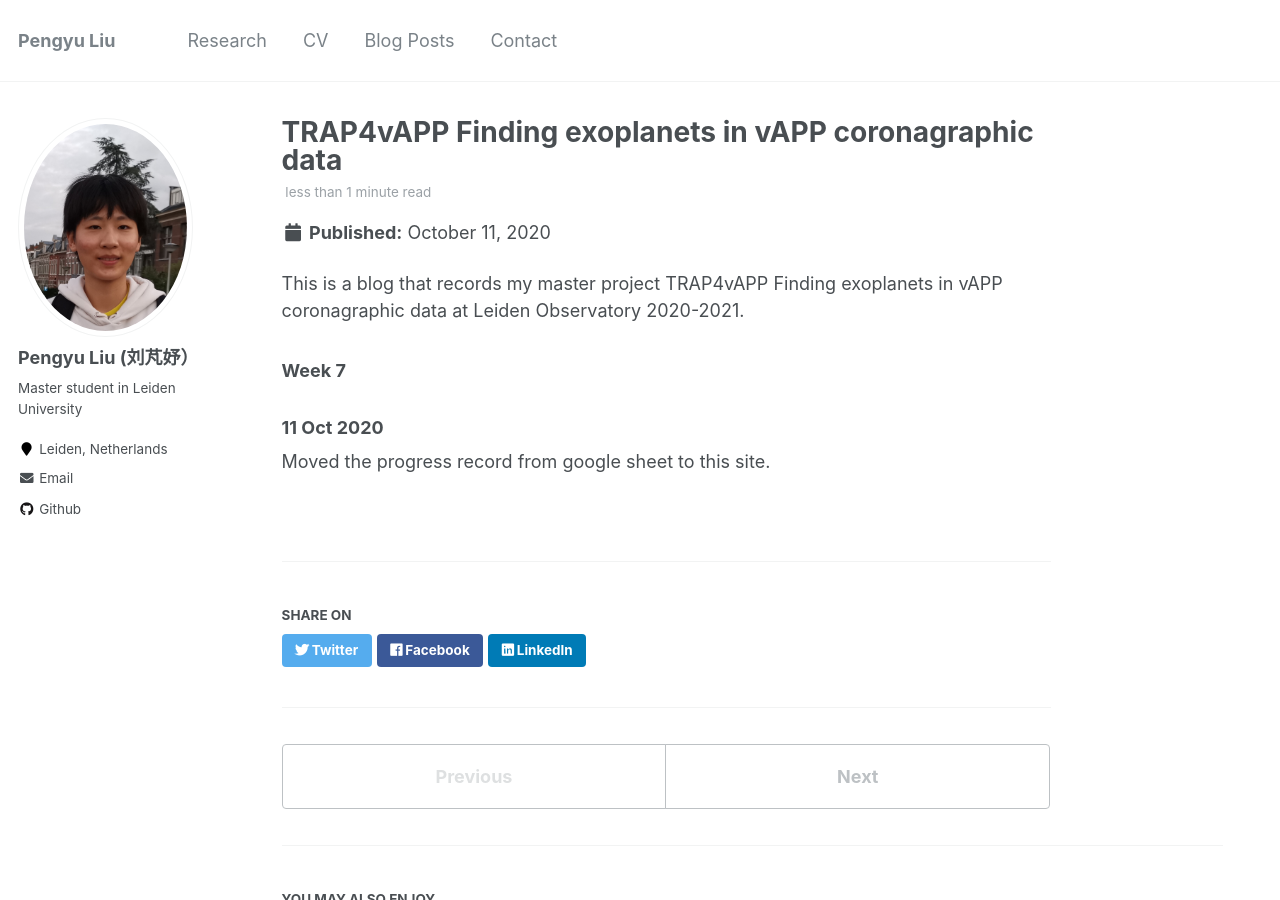
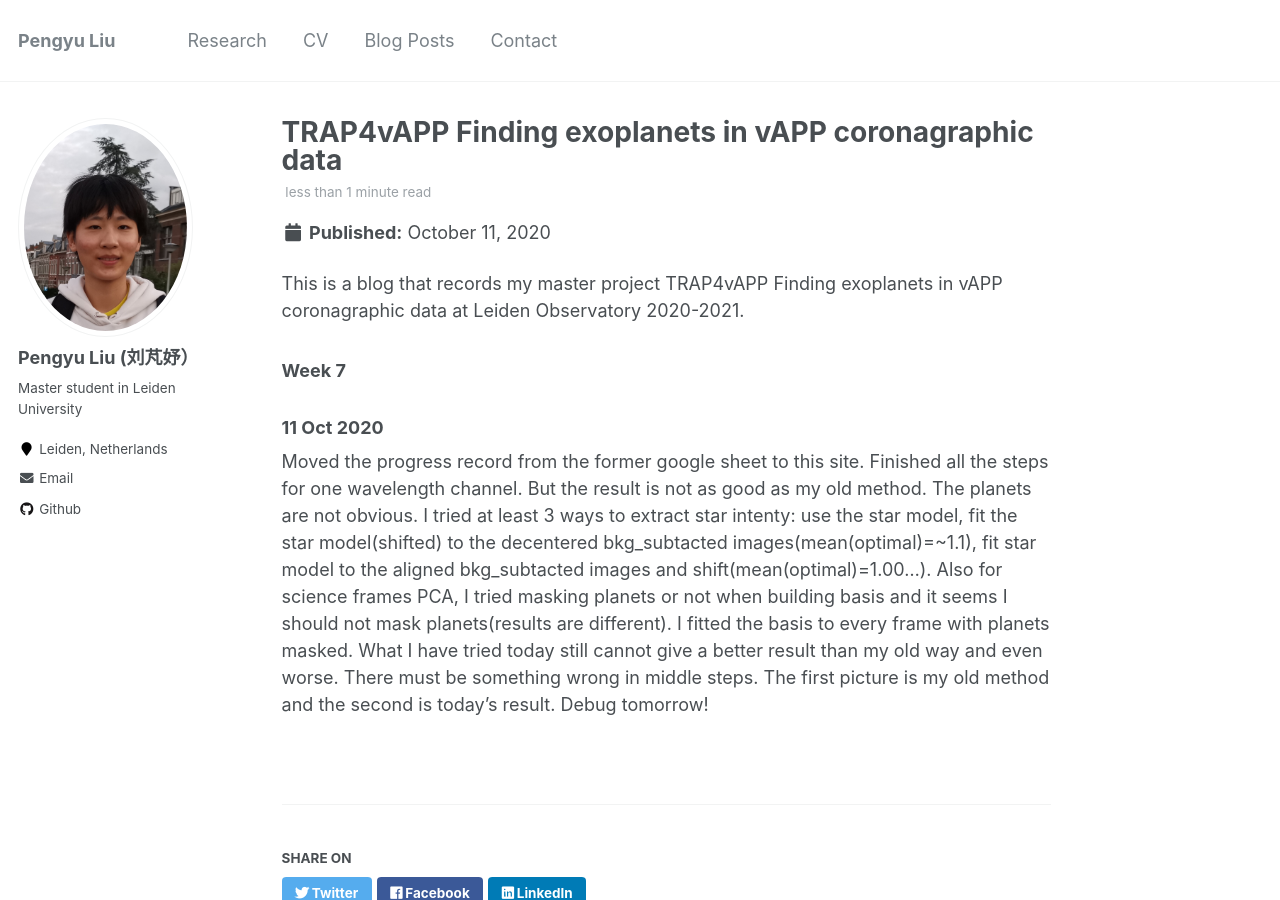
Before and after one commit to Pengyu-Liu/pengyuliu.github.io, a Jekyll site: the page built from _posts/2020-10-11-blog-post.md, in a window 1280 px wide and 900 px high. Built offline with Jekyll 4.4.1, drawn with Linux system fonts in a browser that asks for light colours.

Commit message:
Update 2020-10-11-blog-post.md

```diff
--- a/_posts/2020-10-11-blog-post.md
+++ b/_posts/2020-10-11-blog-post.md
@@ -11,4 +11,4 @@ This is a blog that records my master project TRAP4vAPP Finding exoplanets in vA
 
 ### 11 Oct 2020
 
-Moved the progress record from google sheet to this site.
+Moved the progress record from the former google sheet to this site. Finished all the steps for one wavelength channel. But the result is not as good as my old method. The planets are not obvious. I tried at least 3 ways to extract star intenty: use the star model, fit the star model(shifted) to the decentered bkg_subtacted images(mean(optimal)=~1.1), fit star model to the aligned bkg_subtacted images and shift(mean(optimal)=1.00...). Also for science frames PCA, I tried masking planets or not when building basis and it seems I should not mask planets(results are different). I fitted the basis to every frame with planets masked. What I have tried today still cannot give a better result than my old way and even worse. There must be something wrong in middle steps. The first picture is my old method and the second is today's result. Debug tomorrow!
```
